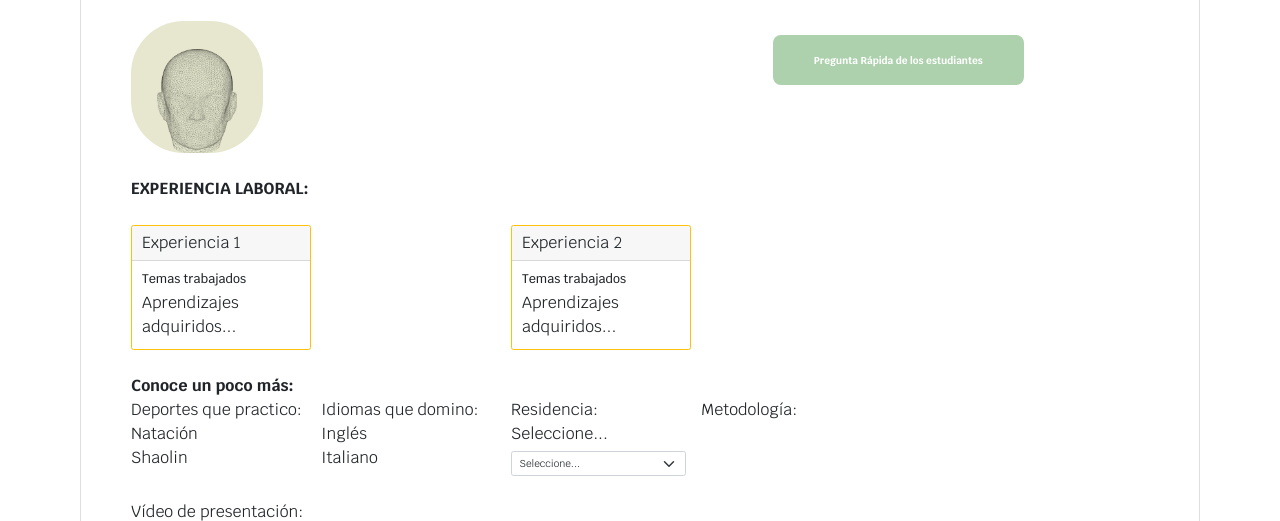
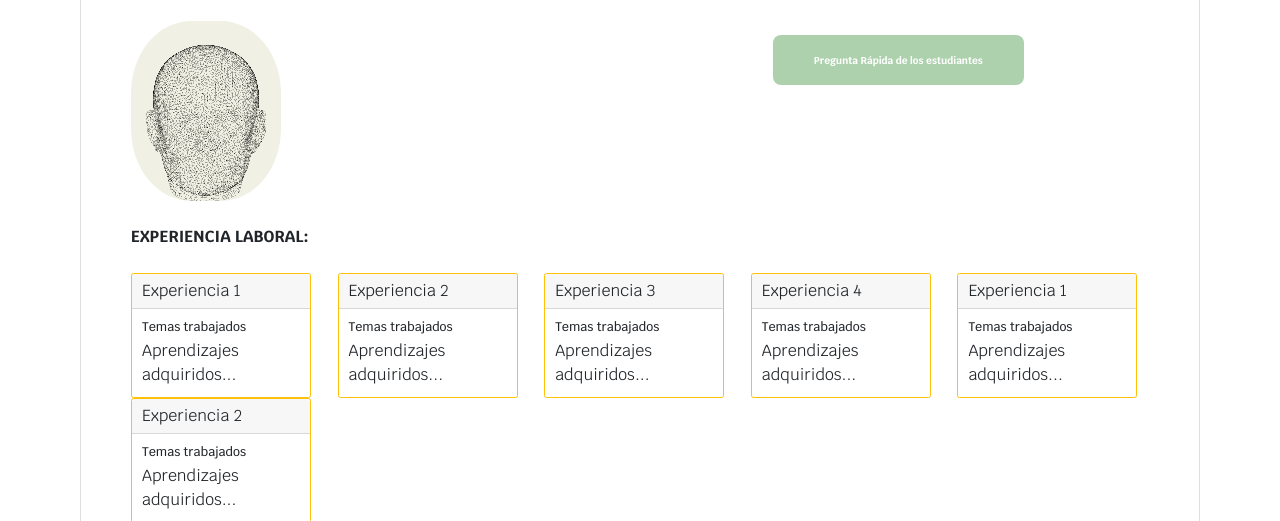
Before and after one commit to JAGamarra/frontend_proyect_misiontutor, a React app: page /perfiltutor in a window 1280 px wide. Shown: the part 245-766 px from the top of the page. Built offline with nearby package versions, Linux system fonts and the light colour scheme; some packages are replaced by stand-ins of ours; grey boxes are pictures that could not be loaded.

Commit message:
cambios al css tutor y preguntas

```diff
--- a/src/styles/tutor.css
+++ b/src/styles/tutor.css
@@ -101,14 +101,24 @@
   text-align: left;
 }
 .tutor-image{
-    width: 132px;
-    height: 132px;
+    width: 250px;
+    height: 120px;
     border-radius: 40%;
-    background-color: rgb(230, 231, 206);
+    background-color: rgba(237, 238, 222, 0.815);
     display: flex;
     justify-content: center;
     align-items:flex-end;
-
+    image-rendering: pixelated;
+}
+.tutor-image1{
+  width: 150px;
+  height: 180px;
+  border-radius: 40%;
+  background-color: rgba(237, 238, 222, 0.815);
+  display: flex;
+  justify-content: center;
+  align-items:flex-end;
+  image-rendering: pixelated;
 }
 .RespuestaExpress{
   border-bottom-right-radius: 40px;
@@ -124,11 +134,17 @@
   background-color: rgb(243, 237, 229);
 }
 .tutor-image img{
-    width: 80px;
+    width: 300px;
+}
+.tutor-image1 img{
+  width: 120px;
 }
 
 @media(max-width: 640px){
   .logo{
     display: block;
   }
+  .tutor-image img{
+    width: 200px;
 }
+}
--- a/src/views/PreguntasRapidas/PreguntasExpress.js
+++ b/src/views/PreguntasRapidas/PreguntasExpress.js
@@ -3,7 +3,6 @@ import Container from 'react-bootstrap/Container';
 import Row from 'react-bootstrap/Row';
 import Col from 'react-bootstrap/Col';
 import { Form } from 'react-bootstrap';
-import { FloatingLabel } from 'react-bootstrap';
 import InputGroup from 'react-bootstrap/InputGroup';
 import FormControl from 'react-bootstrap/FormControl';
 import {Card} from 'react-bootstrap'
@@ -43,9 +42,7 @@ const PreguntasExpress = () => {
                     <br/>
                     <Row className="espacios">
                     <Col md={{ span: 16, offset: 12 }}>
-                        <FloatingLabel controlId="floatingTextarea" label="Digita la Inquietud" className="mb-3">
-                            <Form.Control as="textarea" placeholder="Leave a comment here" />
-                        </FloatingLabel>
+                            <Form.Control as="textarea" placeholder="Digita la Inquietud" />
                     </Col>
                 </Row>
       <br></br></Row> <br></br><br/>
--- a/src/views/PreguntasRapidas/RespuestasExpress.js
+++ b/src/views/PreguntasRapidas/RespuestasExpress.js
@@ -9,7 +9,7 @@ export const RespuestasExpress = () => {
             <Header />
             <br></br>
             <div className="RespuestaExpress">
-                <div className="titulo">POSTULA RESPONDER A LOS ESTUDIANTES
+                <div className="titulo">POSTULASE PARA RESPONDER A LOS ESTUDIANTES
                 </div>
                 <Card>
                     <Card.Body>
--- a/src/views/Tutores/PerfilTutor.js
+++ b/src/views/Tutores/PerfilTutor.js
@@ -19,7 +19,7 @@ export const PerfilTutor = () => {
                 <br></br>
                 <Row>
                     <Col md={6}>
-                        <div class="tutor-image">
+                        <div class="tutor-image1">
                             <img src={persona} alt="tut@r"></img>
                         </div>
                     </Col>
@@ -34,6 +34,50 @@ export const PerfilTutor = () => {
 
                     <br></br>
                     <Row>
+                        <Col>
+                            <Card border="warning" style={{ width: '18rem' }}>
+                                <Card.Header>Experiencia 1</Card.Header>
+                                <Card.Body>
+                                    <Card.Title>Temas trabajados</Card.Title>
+                                    <Card.Text>
+                                        Aprendizajes adquiridos...
+                                    </Card.Text>
+                                </Card.Body>
+                            </Card>
+                        </Col>
+                        <Col>
+                            <Card border="warning" style={{ width: '18rem' }}>
+                                <Card.Header>Experiencia 2</Card.Header>
+                                <Card.Body>
+                                    <Card.Title>Temas trabajados</Card.Title>
+                                    <Card.Text>
+                                        Aprendizajes adquiridos...
+                                    </Card.Text>
+                                </Card.Body>
+                            </Card>
+                        </Col>
+                        <Col>
+                            <Card border="warning" style={{ width: '18rem' }}>
+                                <Card.Header>Experiencia 3</Card.Header>
+                                <Card.Body>
+                                    <Card.Title>Temas trabajados</Card.Title>
+                                    <Card.Text>
+                                        Aprendizajes adquiridos...
+                                    </Card.Text>
+                                </Card.Body>
+                            </Card>
+                        </Col>
+                        <Col>
+                            <Card border="warning" style={{ width: '18rem' }}>
+                                <Card.Header>Experiencia 4</Card.Header>
+                                <Card.Body>
+                                    <Card.Title>Temas trabajados</Card.Title>
+                                    <Card.Text>
+                                        Aprendizajes adquiridos...
+                                    </Card.Text>
+                                </Card.Body>
+                            </Card>
+                        </Col>
                         <Col>
                             <Card border="warning" style={{ width: '18rem' }}>
                                 <Card.Header>Experiencia 1</Card.Header>
--- a/src/views/Tutores/Tutores.js
+++ b/src/views/Tutores/Tutores.js
@@ -50,7 +50,7 @@ const Tutores = () => {
             <Col sm={12}>< p className="titulo"><b>BIENVENIDA A LOS TUTORES INTERESADOS EN INSCRIBIRSE</b></p></Col>
           </Row>
           <Row>
-            <Col sm={4}><div class="email-image">
+            <Col sm={4}><div class="tutor-image">
               <img src={missiontuutor} alt="Mision Tutor"></img>
             </div></Col>
             <Col sm={4}> <Spinner animation="grow" variant="info" /> <b>Tutores:</b> Son las personas que acompañan el aprendizaje de quienes requieren un conocimiento específico.</Col>
```
